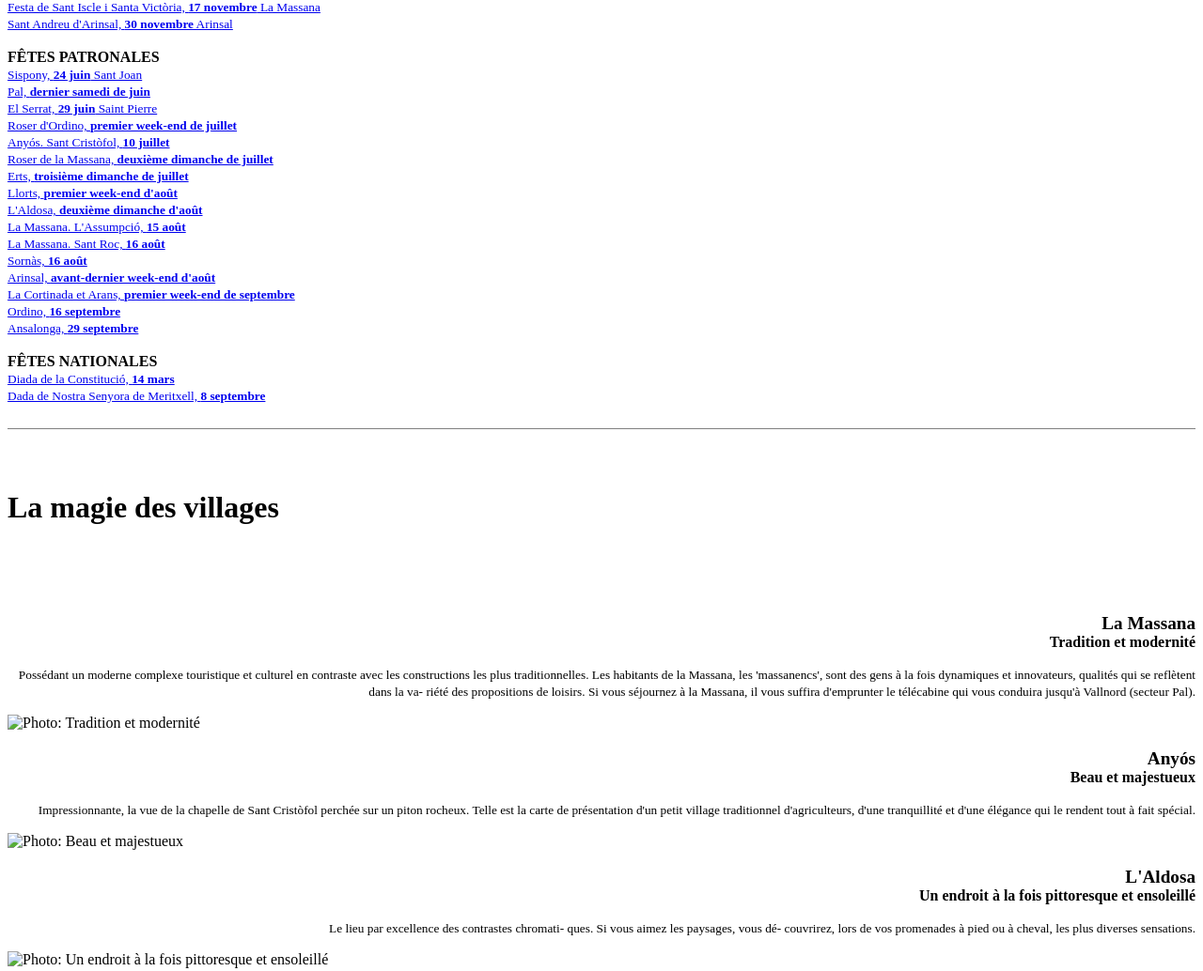
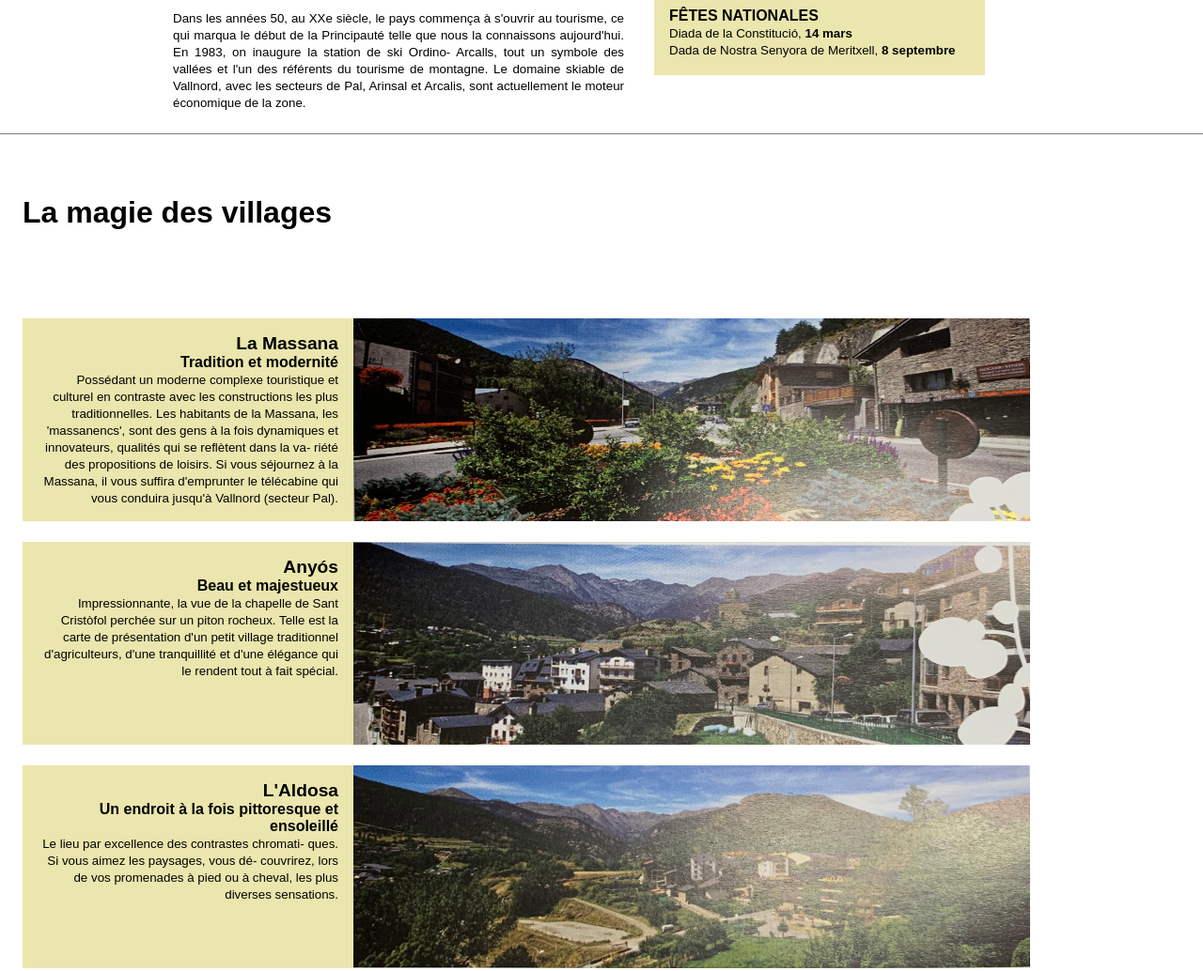
Before and after one commit to WebHeroSchool/-magazineLayout, a plain HTML site: page index.html in a window 1280 px wide. Shown: the part 586-1620 px from the top of the page at 94% size. Drawn offline with Linux system fonts and the light colour scheme.

Commit message:
подключение стилей из внешнего файла

```diff
--- a/index.html
+++ b/index.html
@@ -3,11 +3,11 @@
 <head>
 	<meta charset='UTF-8'>
 	<title>Magazine Layout</title>
-
+	<link rel='stylesheet' type='text/css' href='./style.css'>
 </head>
 <body>
 
-<div id='leftSide'>
+<div class='leftSide'>
   <header class='header'>
   	<br>
   	<br>
@@ -40,42 +40,42 @@
       </section>
 </div>
 
-<div id='rightSide'>
+<div class='rightSide'>
 	<section class='section'>
         <article class='article'>
           <aside class='aside'>
           	<br><br><br>
             <nav class='nav'><b class='bold'>FÊTES POPULAIRES</b> <br>
-            	<small class='small'><a href="#" class='link'>Cavalcada de Reis, <b class='bold'>5 janvier</b>. Ordino et la Massana </a></small><br>
-				<small class='small'><a href="#" class='link'>Escudella Sant Antoni, <b class='bold'>17 janvier</b>. La Massana </a></small><br>
-				<small class='small'><a href="#" class='link'>Carnestoltes, <b class='bold'>février</b>. Ordino et la Massana </a></small><br>
-				<small class='small'><a href="#" class='link'>Revetla de Sant Joan, <b class='bold'>23 juin</b>. Ordino et la Massana </a></small><br>
-				<small class='small'><a href="#" class='link'>Sant Pere, <b class='bold'>29 juin</b>. Ordino </a></small><br>
-				<small class='small'><a href="#" class='link'>Castanyada, <b class='bold'>31 octobre</b>. Ordino et la Massana </a></small><br>
-				<small class='small'><a href="#" class='link'>Festa de Sant Iscle i Santa Victòria, <b class='bold'>17 novembre</b> La Massana </a></small><br>
-				<small class='small'><a href="#" class='link'>Sant Andreu d'Arinsal, <b class='bold'>30 novembre</b> Arinsal </a></small><br>
+            	<small class='small'><a href='#' class='link'>Cavalcada de Reis, <b class='bold'>5 janvier</b>. Ordino et la Massana </a></small><br>
+				<small class='small'><a href='#' class='link'>Escudella Sant Antoni, <b class='bold'>17 janvier</b>. La Massana </a></small><br>
+				<small class='small'><a href='#' class='link'>Carnestoltes, <b class='bold'>février</b>. Ordino et la Massana </a></small><br>
+				<small class='small'><a href='#' class='link'>Revetla de Sant Joan, <b class='bold'>23 juin</b>. Ordino et la Massana </a></small><br>
+				<small class='small'><a href='#' class='link'>Sant Pere, <b class='bold'>29 juin</b>. Ordino </a></small><br>
+				<small class='small'><a href='#' class='link'>Castanyada, <b class='bold'>31 octobre</b>. Ordino et la Massana </a></small><br>
+				<small class='small'><a href='#' class='link'>Festa de Sant Iscle i Santa Victòria, <b class='bold'>17 novembre</b> La Massana </a></small><br>
+				<small class='small'><a href='#' class='link'>Sant Andreu d'Arinsal, <b class='bold'>30 novembre</b> Arinsal </a></small><br>
 					<br>
 				<b class='bold'>FÊTES PATRONALES</b> <br>
-				<small class='small'><a href="#" class='link'>Sispony, <b class='bold'>24 juin</b> Sant Joan </a></small><br>
-				<small class='small'><a href="#" class='link'>Pal, <b class='bold'>dernier samedi de juin</b> </a></small><br>
-				<small class='small'><a href="#" class='link'>El Serrat, <b class='bold'>29 juin</b> Saint Pierre </a></small><br>
-				<small class='small'><a href="#" class='link'>Roser d'Ordino, <b class='bold'>premier week-end de juillet</b> </a></small><br>
-				<small class='small'><a href="#" class='link'>Anyós. Sant Cristòfol, <b class='bold'>10 juillet</b> </a></small><br>
-				<small class='small'><a href="#" class='link'>Roser de la Massana, <b class='bold'>deuxième dimanche de juillet</b> </a></small><br>
-				<small class='small'><a href="#" class='link'>Erts, <b class='bold'>troisième dimanche de juillet</b> </a></small><br>
-				<small class='small'><a href="#" class='link'>Llorts, <b class='bold'>premier week-end d'août</b> </a></small><br>
-				<small class='small'><a href="#" class='link'>L'Aldosa, <b class='bold'>deuxième dimanche d'août</b> </a></small><br>
-				<small class='small'><a href="#" class='link'>La Massana. L'Assumpció, <b class='bold'>15 août</b> </a></small><br>
-				<small class='small'><a href="#" class='link'>La Massana. Sant Roc, <b class='bold'>16 août</b> </a></small><br>
-				<small class='small'><a href="#" class='link'>Sornàs, <b class='bold'>16 août</b> </a></small><br>
-				<small class='small'><a href="#" class='link'>Arinsal, <b class='bold'>avant-dernier week-end d'août</b> </a></small><br>
-				<small class='small'><a href="#" class='link'>La Cortinada et Arans, <b class='bold'>premier week-end de septembre</b> </a></small><br>
-				<small class='small'><a href="#" class='link'>Ordino, <b class='bold'>16 septembre</b> </a></small><br>
-				<small class='small'><a href="#" class='link'>Ansalonga, <b class='bold'>29 septembre</b> </a></small><br>
+				<small class='small'><a href='#' class='link'>Sispony, <b class='bold'>24 juin</b> Sant Joan </a></small><br>
+				<small class='small'><a href='#' class='link'>Pal, <b class='bold'>dernier samedi de juin</b> </a></small><br>
+				<small class='small'><a href='#' class='link'>El Serrat, <b class='bold'>29 juin</b> Saint Pierre </a></small><br>
+				<small class='small'><a href='#' class='link'>Roser d'Ordino, <b class='bold'>premier week-end de juillet</b> </a></small><br>
+				<small class='small'><a href='#' class='link'>Anyós. Sant Cristòfol, <b class='bold'>10 juillet</b> </a></small><br>
+				<small class='small'><a href='#' class='link'>Roser de la Massana, <b class='bold'>deuxième dimanche de juillet</b> </a></small><br>
+				<small class='small'><a href='#' class='link'>Erts, <b class='bold'>troisième dimanche de juillet</b> </a></small><br>
+				<small class='small'><a href='#' class='link'>Llorts, <b class='bold'>premier week-end d'août</b> </a></small><br>
+				<small class='small'><a href='#' class='link'>L'Aldosa, <b class='bold'>deuxième dimanche d'août</b> </a></small><br>
+				<small class='small'><a href='#' class='link'>La Massana. L'Assumpció, <b class='bold'>15 août</b> </a></small><br>
+				<small class='small'><a href='#' class='link'>La Massana. Sant Roc, <b class='bold'>16 août</b> </a></small><br>
+				<small class='small'><a href='#' class='link'>Sornàs, <b class='bold'>16 août</b> </a></small><br>
+				<small class='small'><a href='#' class='link'>Arinsal, <b class='bold'>avant-dernier week-end d'août</b> </a></small><br>
+				<small class='small'><a href='#' class='link'>La Cortinada et Arans, <b class='bold'>premier week-end de septembre</b> </a></small><br>
+				<small class='small'><a href='#' class='link'>Ordino, <b class='bold'>16 septembre</b> </a></small><br>
+				<small class='small'><a href='#' class='link'>Ansalonga, <b class='bold'>29 septembre</b> </a></small><br>
 					<br>
 				<b class='bold'>FÊTES NATIONALES</b> <br>
-				<small class='small'><a href="#" class='link'>Diada de la Constitució, <b class='bold'>14 mars</b> </a></small><br>
-				<small class='small'><a href="#" class='link'>Dada de Nostra Senyora de Meritxell, <b class='bold'>8 septembre</b></a></small><br>
+				<small class='small'><a href='#' class='link'>Diada de la Constitució, <b class='bold'>14 mars</b> </a></small><br>
+				<small class='small'><a href='#' class='link'>Dada de Nostra Senyora de Meritxell, <b class='bold'>8 septembre</b></a></small><br>
 					<br>
       		</nav>
           </aside>
@@ -83,7 +83,7 @@
       </section>
 </div>
 	<hr noshade size='1'>
-<div id='secondPage' class='div'>
+<div class='secondPage' class='div'>
 	<header class='header'>
   	<br>
   	<br>
@@ -92,38 +92,38 @@
   <br><br><br><br>
       <section class='section'>
         <article class='article'>
-          <div id='leftText' align='right'>
+          <div class='leftText' align='right'>
             <big class='big'><b class='bold'>La Massana</b></big>
             <br>
             <b class='bold'>Tradition et modernité</b>
             <p class='paragraph'><small class='small'>Possédant un moderne complexe touristique et culturel en contraste avec les constructions les plus traditionnelles. Les habitants de la Massana, les 'massanencs', sont des gens à la fois dynamiques et innovateurs, qualités qui se reflètent dans la va- riété des propositions de loisirs. Si vous séjournez à la Massana, il vous suffira d'emprunter le télécabine qui vous conduira jusqu'à Vallnord (secteur Pal).</small></p>
           </div>
-          <div id='rightImg' class='div'>
-            <img src='img/1.jpg' alt="Photo: Tradition et modernité" class='img'>
+          <div class='rightImg' class='div'>
+            <img src='img/1.jpg' alt='Photo: Tradition et modernité' class='img'>
           </div>
         </article>
         <br>
         <article class='article'>
-          <div id='leftText' align='right' class='div'>
+          <div class='leftText' align='right' class='div'>
             <big class='big'><b class='bold'>Anyós</b></big>
             <br>
             <b class='bold'>Beau et majestueux</b>
             <p class='paragraph'><small class='small'>Impressionnante, la vue de la chapelle de Sant Cristòfol perchée sur un piton rocheux. Telle est la carte de présentation d'un petit village traditionnel d'agriculteurs, d'une tranquillité et d'une élégance qui le rendent tout à fait spécial.</small></p>
           </div>
-          <div id='rightImg' class='div'>
-            <img src='img/2.jpg' alt="Photo: Beau et majestueux" class='img'>
+          <div class='rightImg' class='div'>
+            <img src='img/2.jpg' alt='Photo: Beau et majestueux' class='img'>
           </div>
         </article>
         <br>
         <article class='article'>
-          <div id='leftText' align='right' class='div'>
+          <div class='leftText' align='right' class='div'>
             <big class='big'><b class='bold'>L'Aldosa</b></big>
             <br>
             <b class='bold'>Un endroit à la fois pittoresque et ensoleillé</b>
             <p class='paragraph'><small class='small'>Le lieu par excellence des contrastes chromati- ques. Si vous aimez les paysages, vous dé- couvrirez, lors de vos promenades à pied ou à cheval, les plus diverses sensations.</small></p>
           </div>
-          <div id='rightImg' class='div'>
-            <img src='img/3.jpg' alt="Photo: Un endroit à la fois pittoresque et ensoleillé" class='img'>
+          <div class='rightImg' class='div'>
+            <img src='img/3.jpg' alt='Photo: Un endroit à la fois pittoresque et ensoleillé' class='img'>
           </div>
         </article>
         <br>
--- /dev/null
+++ b/style.css
@@ -0,0 +1,49 @@
+body {
+	margin: 0px;
+}
+header, article{
+	font-family: sans-serif;
+}
+.leftSide section/*, .secondPage section*/{
+	margin-left: 160px;
+}
+.leftSide p{
+	width: 480px;
+	text-align: justify;
+}
+.leftSide, .rightSide, .leftText, .rightImg{
+	display: inline-block;
+}
+.leftSide, .secondPage{
+	padding: 0px 24px;
+}
+.rightSide{
+	margin-left: 8px;
+	padding: 0px 16px;
+	width: 320px;
+	position: absolute;
+	background: #eae6ad;
+}
+
+/* secondPage: */
+.leftText{
+	background: #eae6ad;
+	width: 320px;
+	height: 184px;
+	padding: 16px;
+	position: absolute;
+}
+.leftText p{
+	margin: 0;
+}
+.rightImg img{
+	width: 720px;
+	height: 216px;
+	position: inherit;
+	margin-left: 352px;
+}
+.link{
+  font-size: normal;
+  text-decoration: none;
+  color: black;
+}
```
Also changed, not shown: img/1.jpg (added), img/2.jpg (added), img/3.jpg (added), 1 other file.
